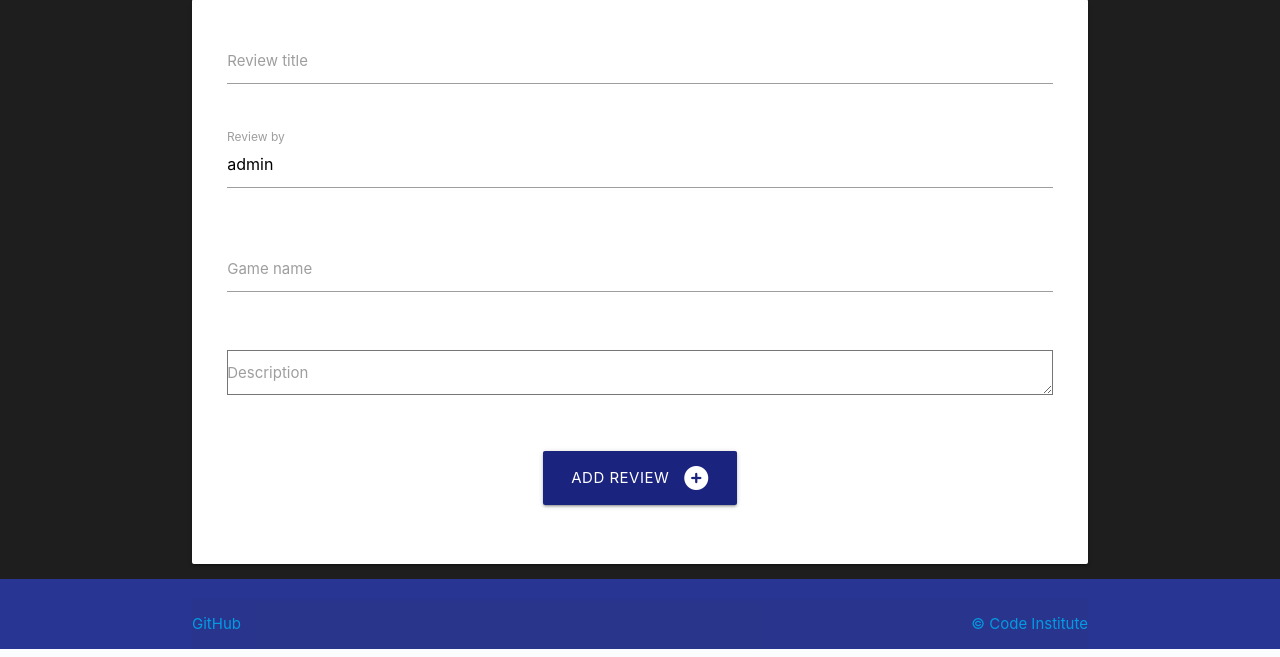
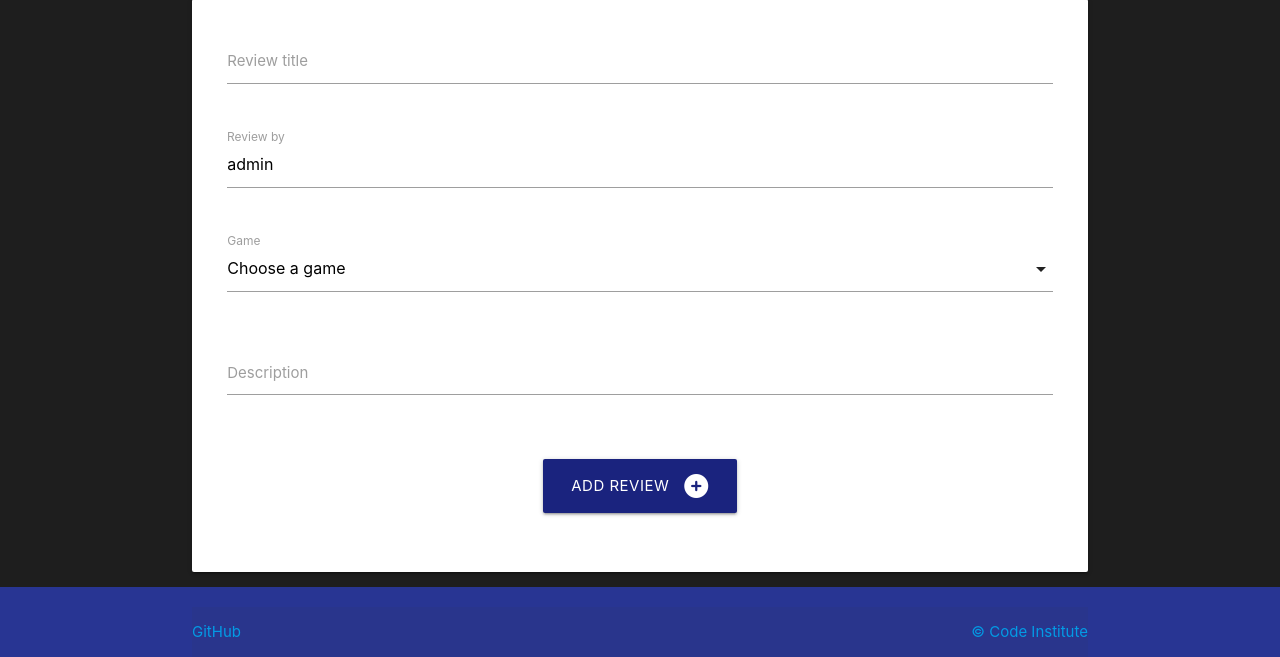
Before and after one commit to joshfreeman00/video-game-review-MS3, a Flask app: page /add_review in a window 1280 px wide. Shown: the part 160-817 px from the top of the page. Run offline with Flask 2, Linux system fonts and the light colour scheme; the visitor is signed in with stand-in values (Sample User, id 1); data that the repository does not hold is empty; some libraries are stand-ins or nearby versions.

Commit message:
Implement a jinja for loop for games

```diff
--- a/videogamereview/templates/add_review.html
+++ b/videogamereview/templates/add_review.html
@@ -21,18 +21,22 @@
                 <label for="review_by">Review by</label>
             </div>
         </div>
+        <!-- game name -->
         <div class="row">
-            <!-- game name -->
             <div class="input-field col s12">
-                <input id="game_name" name="game_name" type="text" minlength="1" maxlength="50" class="validate"
-                    required>
-                <label for="game_name">Game name</label>
+                <select id="game_name" name="game_name" class="validate" required>
+                    <option value="" disabled selected>Choose a game</option>
+                    {% for game in games %}
+                        <option value="{{ game.game_name }}">{{ game.game_name }}</option>
+                    {% endfor %}
+                </select>
+                <label for="game_name">Game</label>
             </div>
         </div>
         <!-- review description -->
         <div class="row">
             <div class="input-field col s12">
-                <textarea id="review_desc" name="review_desc" type="text" minlength="1" maxlength="300" class="validate"
+                <textarea id="review_desc" name="review_desc" type="text" minlength="1" maxlength="300" class="materialize-textarea validate"
                     required></textarea>
                 <label for="review_desc">Description</label>
             </div>
```
